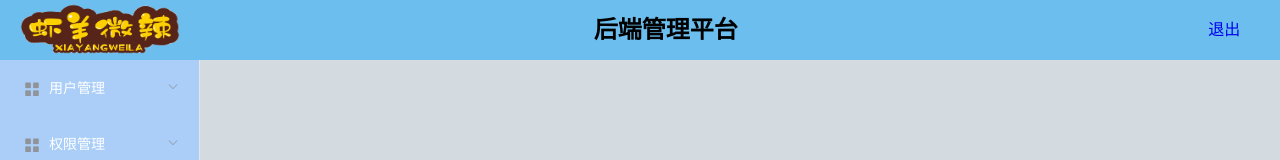
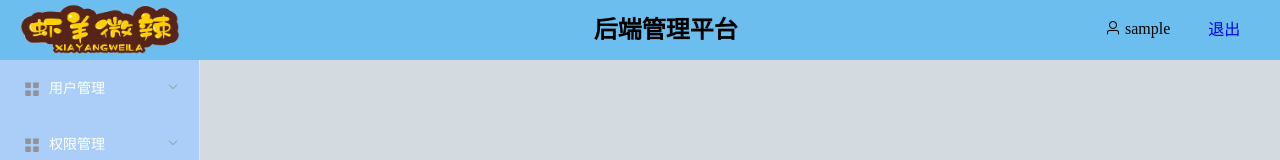
Before and after one commit to xiayw1996/mallmanager, a Vue app: page / in a window 1280 px wide. Shown: the top 160 px of the page. Built offline with nearby package versions, Linux system fonts and the light colour scheme; sample sign-in values are in the browser's storage.

Commit message:
修改登录用户名

```diff
--- a/src/components/home/home.vue
+++ b/src/components/home/home.vue
@@ -11,7 +11,10 @@
           <h2>后端管理平台</h2>
         </el-col>
         <el-col :span="2">
-          <p>{{ userName }}</p>
+          <div class="user">
+            <i class="el-icon-user" />
+            <span> {{ userName }}</span>
+          </div>
         </el-col>
         <el-col :span="1">
           <div class="grid-content bg-purple">
@@ -104,7 +107,7 @@
               <span>图片管理</span>
             </template>
             <el-menu-item index="imgManager">
-              <i class="el-icon-s-data"></i>
+              <i class="el-icon-picture"></i>
               <span>图表列表</span>
             </el-menu-item>
           </el-submenu>
@@ -122,10 +125,10 @@ export default {
   name: "home",
   data() {
     return {
-      userName: "",
+      userName: "未登录",
     };
   },
-  beforeCreate() {
+  created() {
     //获取token
     const token = localStorage.getItem("token");
     this.userName = localStorage.getItem("userName");
@@ -173,4 +176,7 @@ export default {
   width: 160px;
   height: 50px;
 }
+.user{
+  margin-top: 20px;
+}
 </style>
```
